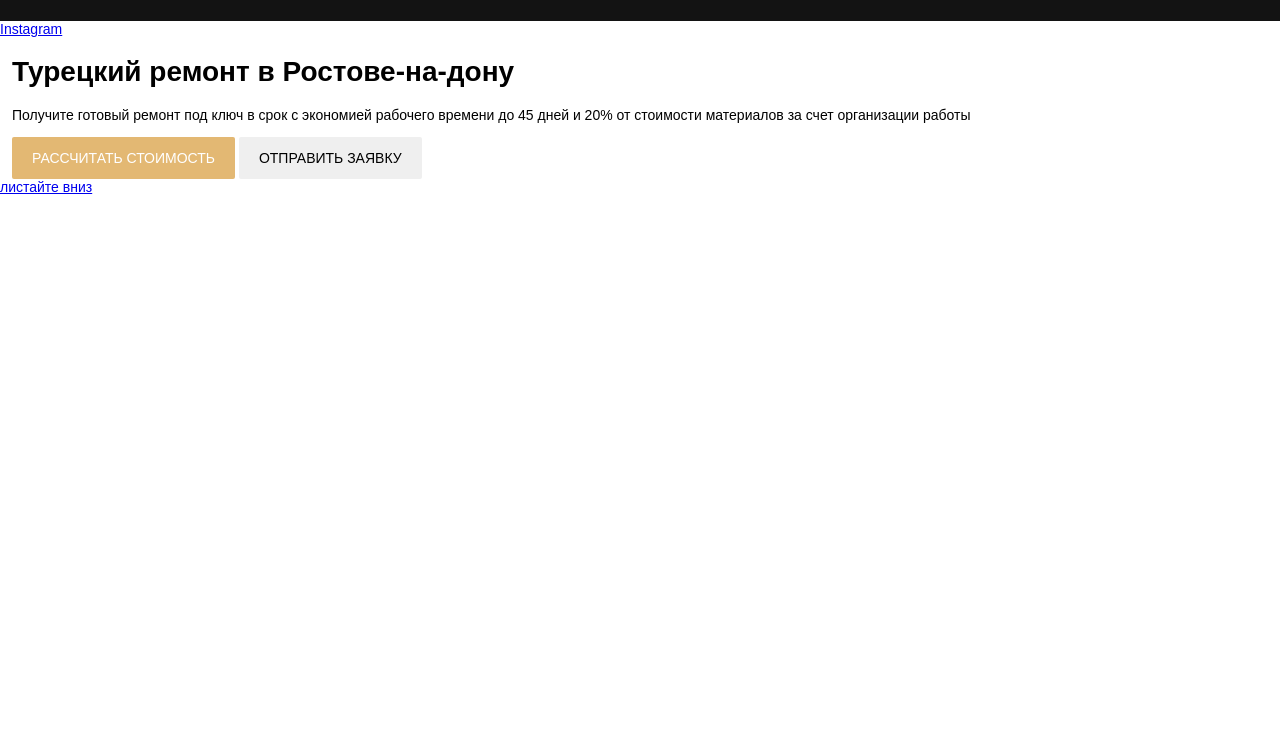
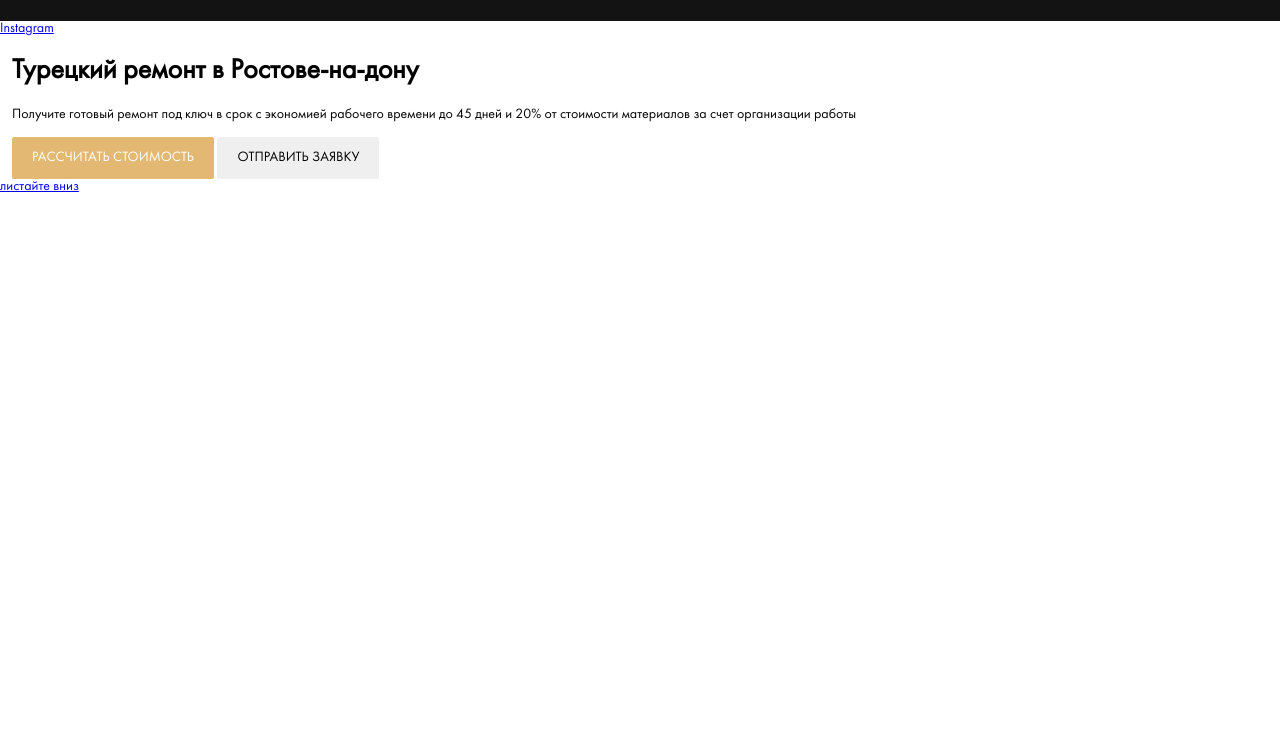
Before and after one commit to Dias226/repair-design, a website: page index.html in a window 1280 px wide. Shown: the part 69-800 px from the top of the page. Drawn offline with Linux system fonts and the light colour scheme.

Commit message:
feat: add Futura Book & Demi fonts

```diff
--- a/gulpfile.js
+++ b/gulpfile.js
@@ -17,11 +17,13 @@ function bs() {
 };
 
 function serveSass() {
-  return src("./sass/*.sass")
+  return src("./sass/**/*.sass")
     .pipe(sass())
-    .pipe(autoprefixer({
+    .pipe(
+      autoprefixer({
         cascade: false,
-      }))
+      })
+    )
     .pipe(dest("./css"))
     .pipe(browserSync.stream());
 };
--- /dev/null
+++ b/sass/_fonts.scss
@@ -0,0 +1,18 @@
+@font-face {
+  font-family: 'Futura Book';
+  src:
+  url('../fonts/futura/FuturaBookC.woff') format('woff'),
+  url('../fonts/futura/FuturaBookC.woff2') format('woff');
+  font-weight: normal;
+  font-style: normal;
+  font-display: wrap;
+}
+@font-face {
+  font-family: 'Futura Demi';
+  src:
+    url('../fonts/futura/FuturaDemiC.woff') format('woff'),
+    url('../fonts/futura/FuturaDemiC.woff2') format('woff');
+  font-weight: normal;
+  font-style: normal;
+  font-display: wrap;
+}
--- a/sass/style.sass
+++ b/sass/style.sass
@@ -1,3 +1,4 @@
+@import 'fonts'
 @import 'normalize'
 @import 'variables'
 @import 'interface'
@@ -5,5 +6,5 @@
 @import 'templates/header'
 
 body
-  font-family: sans-serif
+  font-family: 'Futura Book', sans-serif
   font-size: 14px
```
Also changed, not shown: css/style.css, fonts/futura/FuturaBookC.woff (added), fonts/futura/FuturaBookC.woff2 (added), fonts/futura/FuturaDemiC.woff (added), fonts/futura/FuturaDemiC.woff2 (added), img/image 4.3.jpg (added).
